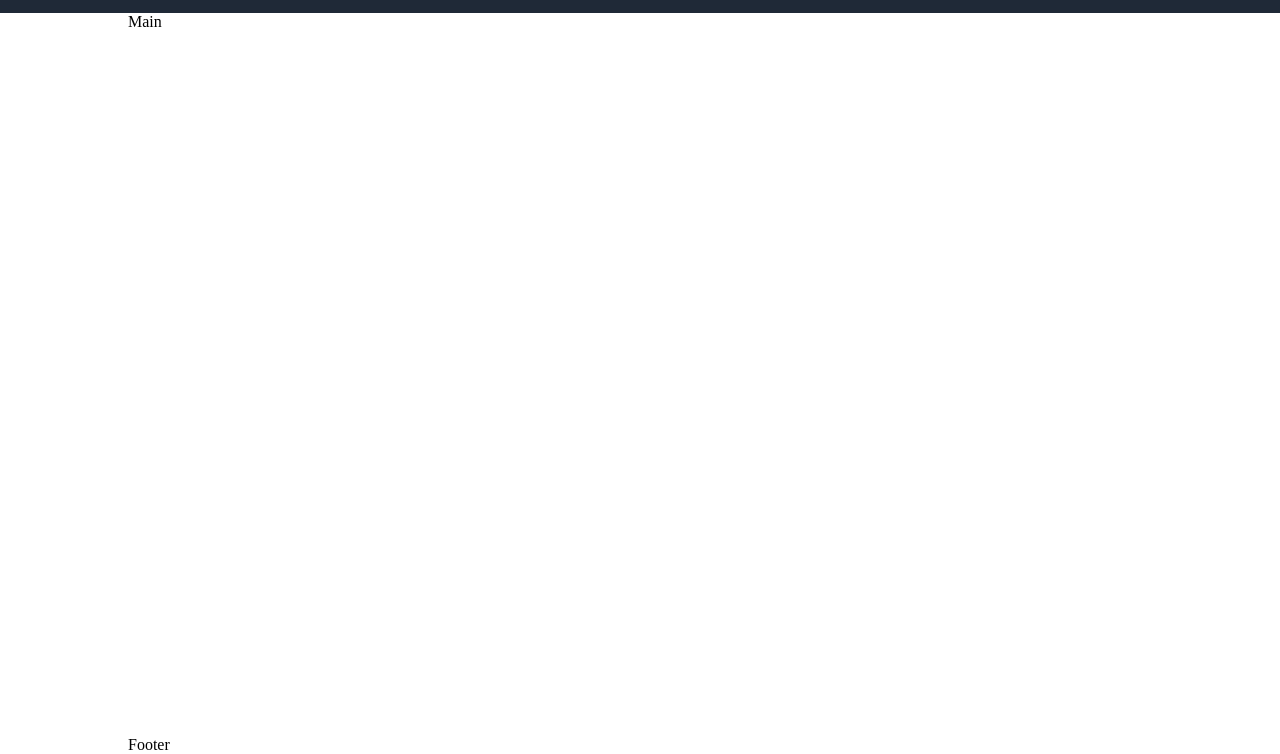
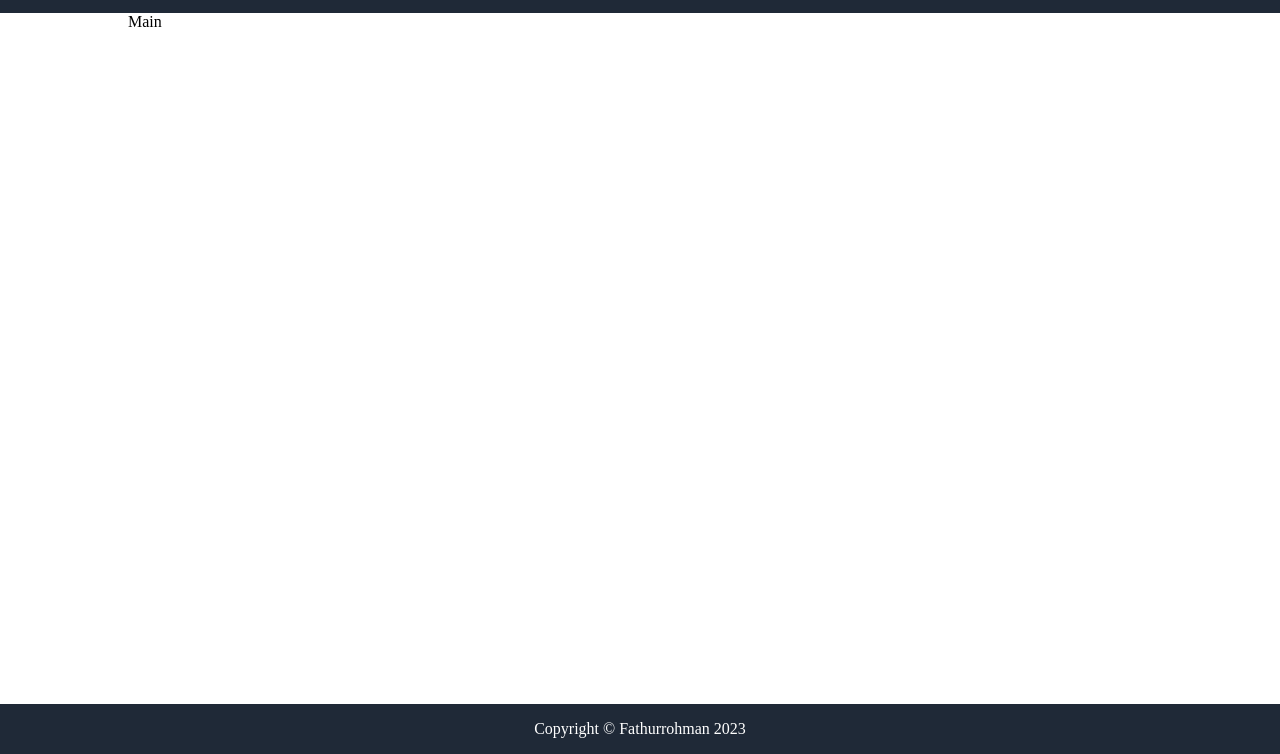
Before and after one commit to fath-nasrudin/flex-landing-page, a plain HTML site: page index.html in a window 1280 px wide. Shown: the part 46-800 px from the top of the page. Drawn offline with Linux system fonts and the light colour scheme.

Commit message:
feat: Add footer

```diff
--- a/css/style.css
+++ b/css/style.css
@@ -49,6 +49,21 @@ body {}
   gap: 16px;
 }
 
+.footer {
+  padding: 16px;
+  background-color: #1f2937;
+  color: white;
+
+  display: flex;
+  align-items: center;
+  justify-content: center;
+}
+
+.footer a {
+  color: white;
+  text-decoration: none;
+}
+
 .main {
   flex: 1;
 }
--- a/index.html
+++ b/index.html
@@ -23,7 +23,7 @@
         Main
       </div>
       <div class="footer">
-        Footer
+        <p>Copyright &copy <a href="https://wwww.github.com/fath-nasrudin" target="_blank">Fathurrohman</a> 2023</p>
       </div>
     </div>
   </body>
```
